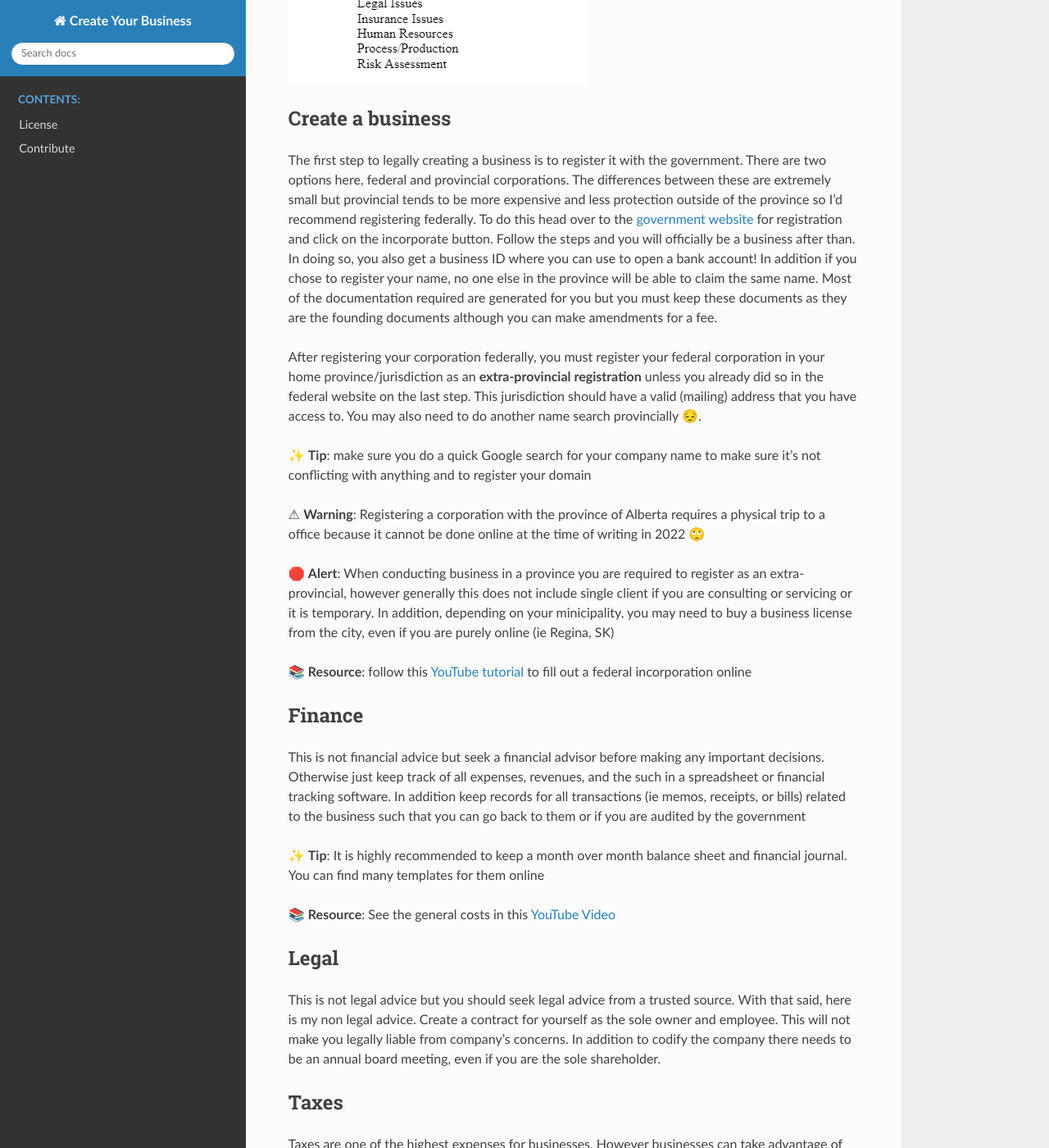
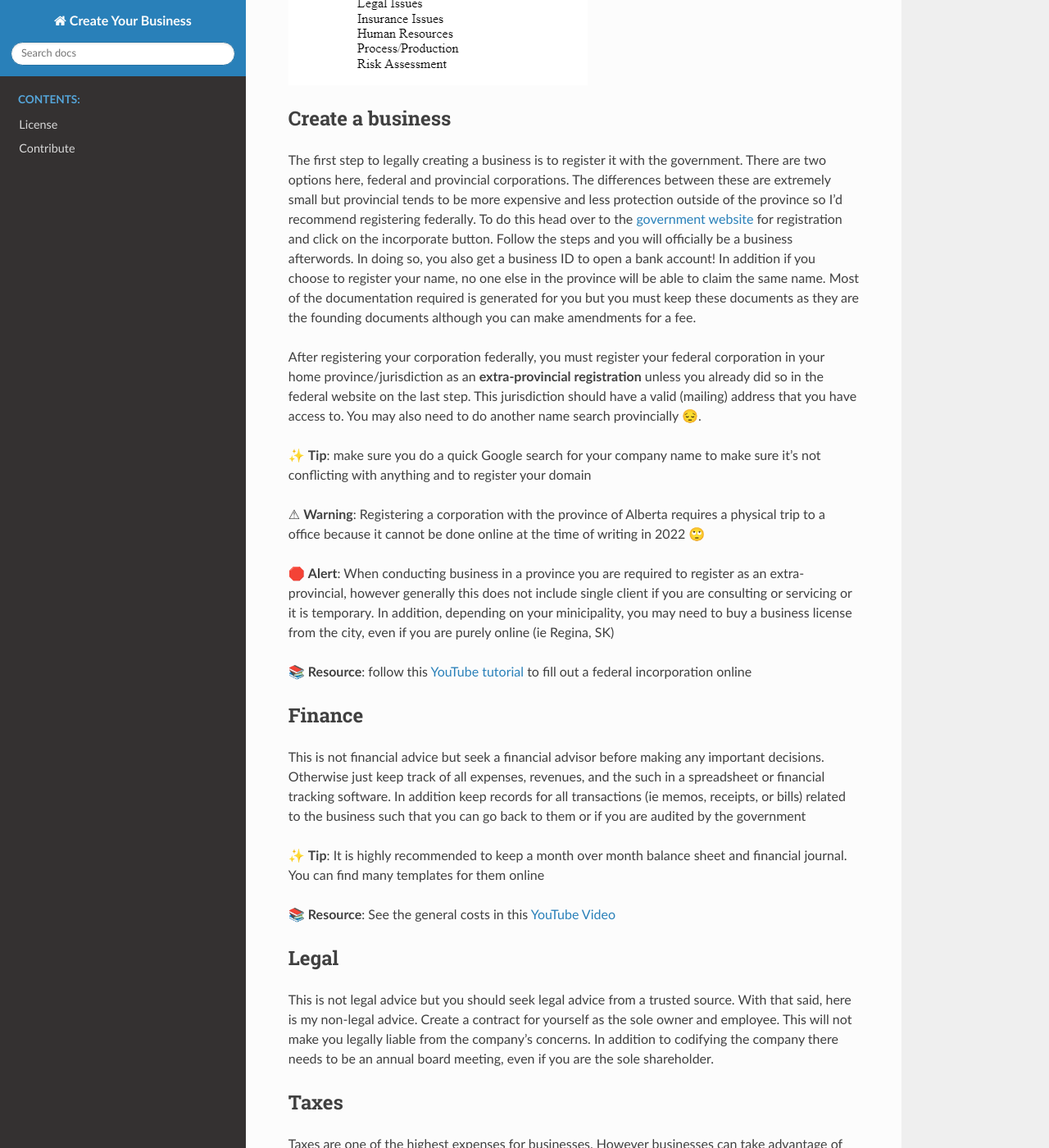
Before and after one commit to Zeyu-Li/create-your-business, a Sphinx documentation site: the page built from docs/index.rst, in a window 1280 px wide and 1400 px high, scrolled down 1675 px. Shown: the whole window at 82% size. Built offline with Sphinx 7.4.7 and the Read the Docs theme 2.0.0, drawn with Linux system fonts in a browser that asks for light colours; some of the changed text lies outside the part shown.

Commit message:
grammar fixes

```diff
--- a/docs/index.rst
+++ b/docs/index.rst
@@ -10,7 +10,7 @@ This is a doc for those who want to start a business in Canada and have a guidan
 
 About
 %%%%%%%
-Businesses as an entity have been the cornerstone of economy. Creating a business comes with many challenges but will be rewarding if successful (big if here).
+Businesses as an entity have been the cornerstone of the economy. Creating a business comes with many challenges but will be rewarding if successful (big if here).
 With that being said and you still want to peruse it, read on and good luck!
 
 🚧 **Warning**: 20% of businesses within the first year, 30% by year 2 and 50% by the five year mark according to sources
@@ -38,7 +38,7 @@ The first step to start a business. This does not have to be official but you ne
 Create a business
 %%%%%%%%%%%%%%%%%%%%%
 The first step to legally creating a business is to register it with the government. There are two options here, federal and provincial corporations. The differences between these are extremely small but provincial tends to be more expensive and less protection outside of the province so I'd recommend registering federally. To do this head over to the `government website
-<https://www.ic.gc.ca/eic/site/cd-dgc.nsf/eng/cs06939.html>`_ for registration and click on the incorporate button. Follow the steps and you will officially be a business after than. In doing so, you also get a business ID where you can use to open a bank account! In addition if you chose to register your name, no one else in the province will be able to claim the same name. Most of the documentation required are generated for you but you must keep these documents as they are the founding documents although you can make amendments for a fee.
+<https://www.ic.gc.ca/eic/site/cd-dgc.nsf/eng/cs06939.html>`_ for registration and click on the incorporate button. Follow the steps and you will officially be a business afterwords. In doing so, you also get a business ID to open a bank account! In addition if you choose to register your name, no one else in the province will be able to claim the same name. Most of the documentation required is generated for you but you must keep these documents as they are the founding documents although you can make amendments for a fee.
 
 After registering your corporation federally, you must register your federal corporation in your home province/jurisdiction as an **extra-provincial registration** unless you already did so in the federal website on the last step. This jurisdiction should have a valid (mailing) address that you have access to. You may also need to do another name search provincially 😔.
 
@@ -63,11 +63,11 @@ This is not financial advice but seek a financial advisor before making any impo
 
 Legal
 %%%%%%
-This is not legal advice but you should seek legal advice from a trusted source. With that said, here is my non legal advice. Create a contract for yourself as the sole owner and employee. This will not make you legally liable from company's concerns. In addition to codify the company there needs to be an annual board meeting, even if you are the sole shareholder.
+This is not legal advice but you should seek legal advice from a trusted source. With that said, here is my non-legal advice. Create a contract for yourself as the sole owner and employee. This will not make you legally liable from the company's concerns. In addition to codifying the company there needs to be an annual board meeting, even if you are the sole shareholder.
 
 Taxes
 %%%%%%%
-Taxes are one of the highest expenses for businesses. However businesses can take advantage of many tax write offs since ``revenue - expenses = profit``. Also note when you are paying taxes, you will need to pay provincial and federal tax but note that small business have reduced rates (in fact some provincial small biz taxes are 0%!).
+Taxes are one of the highest expenses for businesses. However businesses can take advantage of many tax write offs since ``revenue - expenses = profit``. Also note when you are paying taxes, you will need to pay provincial and federal tax but note that small businesses have reduced rates (in fact some provincial small biz taxes are 0%!).
 
 See the `CRA website
 <https://www.canada.ca/en/revenue-agency/services/tax/businesses/topics/sole-proprietorships-partnerships/business-expenses.html>`_ for a full list of tax deductible expenses
```
